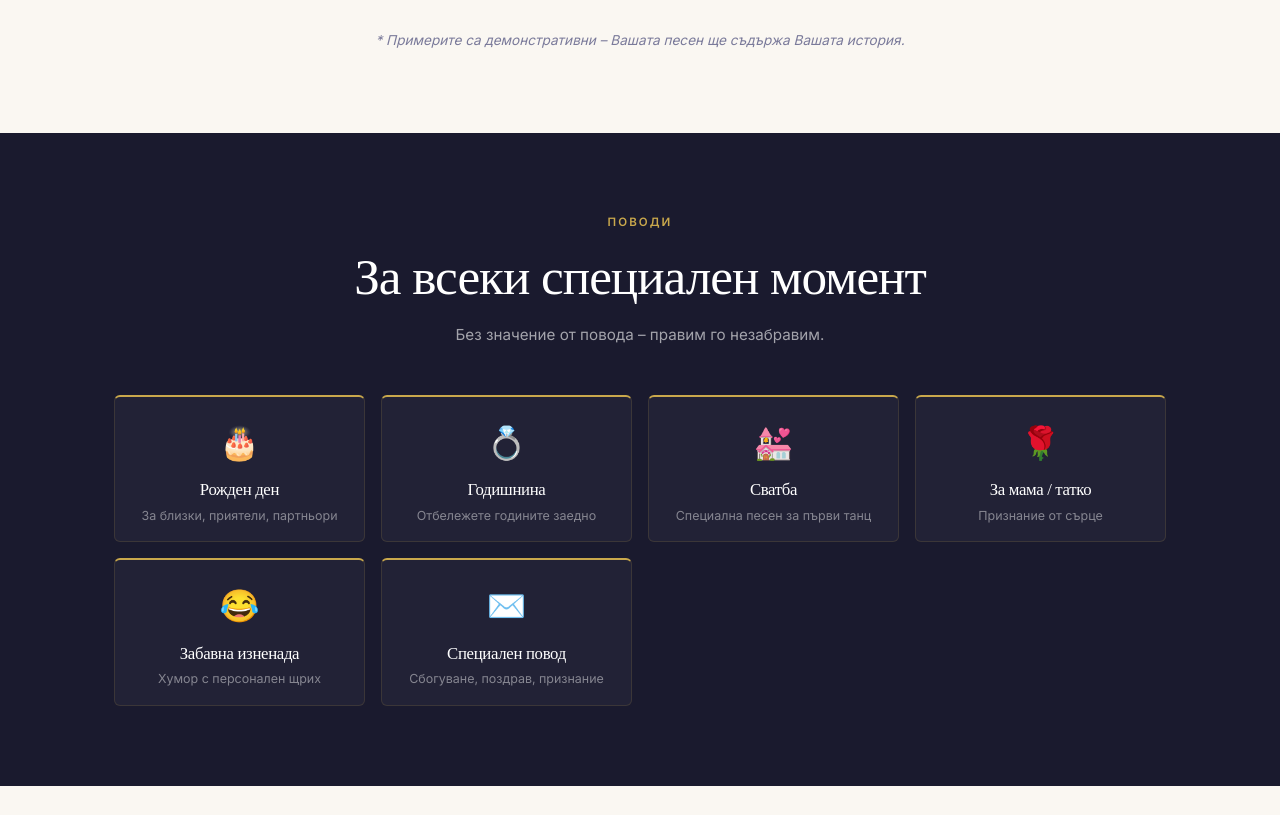
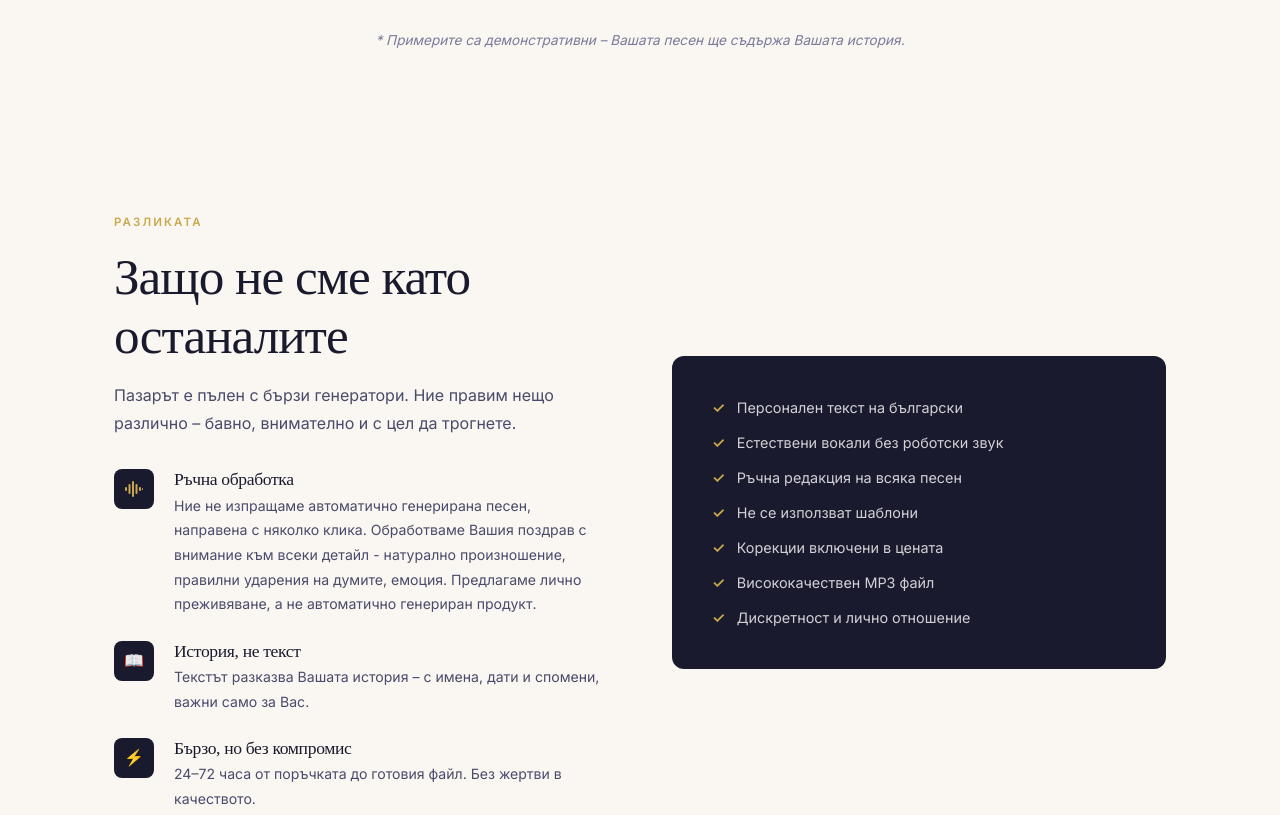
Before and after one commit to mlutzkan/pozdrav.fun, a website: page index.html in a window 1280 px wide. Shown: the part 3781-4596 px from the top of the page. Drawn offline with Linux system fonts and the light colour scheme; a web font is replaced by a local one.

Commit message:
Remove duplicate occasions section, keep SEO-optimized version

```diff
--- a/index.html
+++ b/index.html
@@ -353,49 +353,6 @@
     <p style="text-align:center; margin-top:2rem; font-size:0.85rem; color:var(--text-light); font-style:italic;">
       * Примерите са демонстративни – Вашата песен ще съдържа Вашата история.
     </p>
-  </div>
-</section>
-
-<!-- OCCASIONS -->
-<section id="occasions">
-  <div class="container">
-    <div class="section-header reveal">
-      <span class="eyebrow">Поводи</span>
-      <h2>За всеки специален момент</h2>
-      <p class="section-sub" style="color:rgba(255,255,255,0.6)">Без значение от повода – правим го незабравим.</p>
-    </div>
-    <div class="occasions-grid">
-      <div class="occasion-card reveal">
-        <span class="occasion-emoji">🎂</span>
-        <h3>Рожден ден</h3>
-        <p>За близки, приятели, партньори</p>
-      </div>
-      <div class="occasion-card reveal">
-        <span class="occasion-emoji">💍</span>
-        <h3>Годишнина</h3>
-        <p>Отбележете годините заедно</p>
-      </div>
-      <div class="occasion-card reveal">
-        <span class="occasion-emoji">💒</span>
-        <h3>Сватба</h3>
-        <p>Специална песен за първи танц</p>
-      </div>
-      <div class="occasion-card reveal">
-        <span class="occasion-emoji">🌹</span>
-        <h3>За мама / татко</h3>
-        <p>Признание от сърце</p>
-      </div>
-      <div class="occasion-card reveal">
-        <span class="occasion-emoji">😂</span>
-        <h3>Забавна изненада</h3>
-        <p>Хумор с персонален щрих</p>
-      </div>
-      <div class="occasion-card reveal">
-        <span class="occasion-emoji">✉️</span>
-        <h3>Специален повод</h3>
-        <p>Сбогуване, поздрав, признание</p>
-      </div>
-    </div>
   </div>
 </section>
 
```
